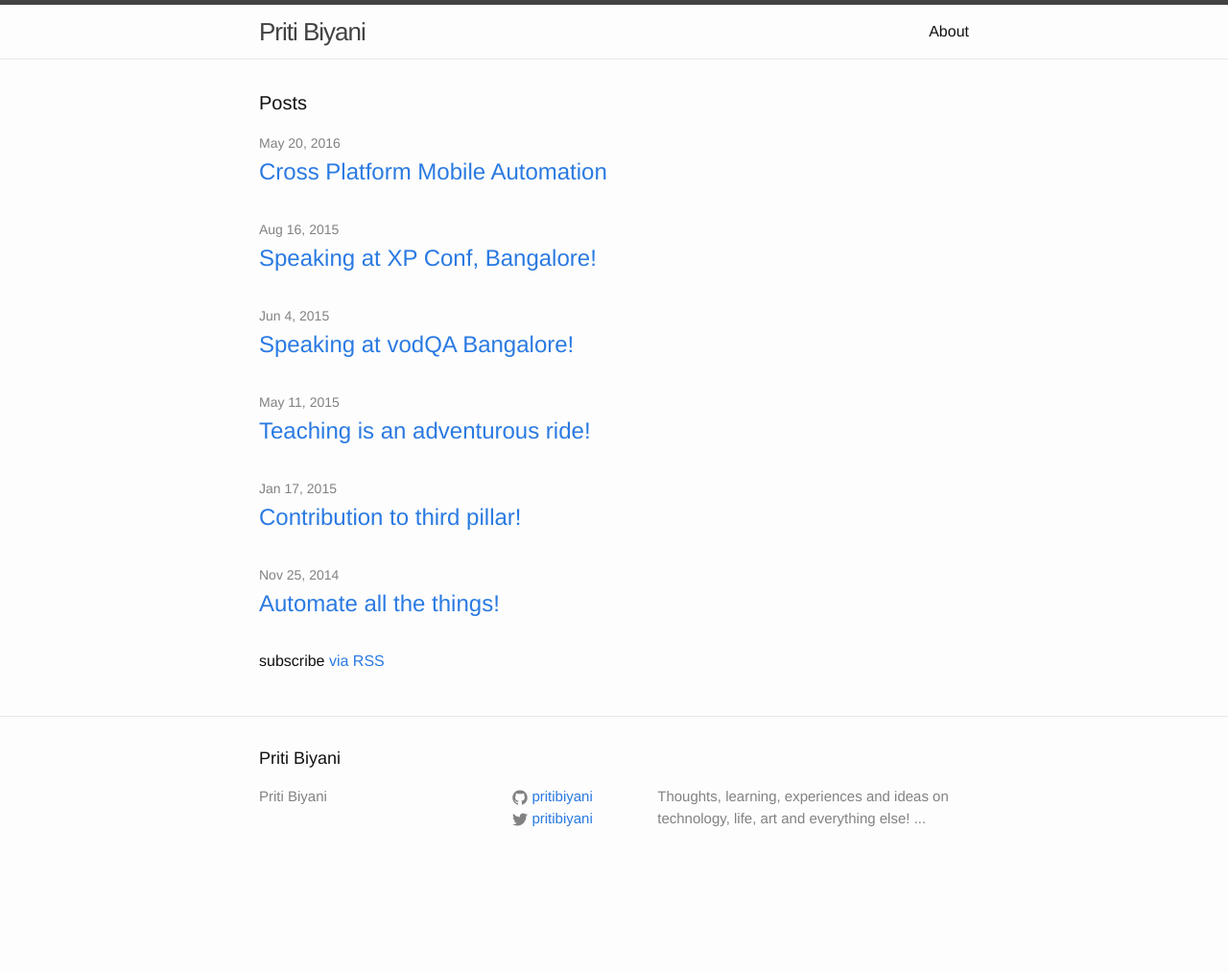
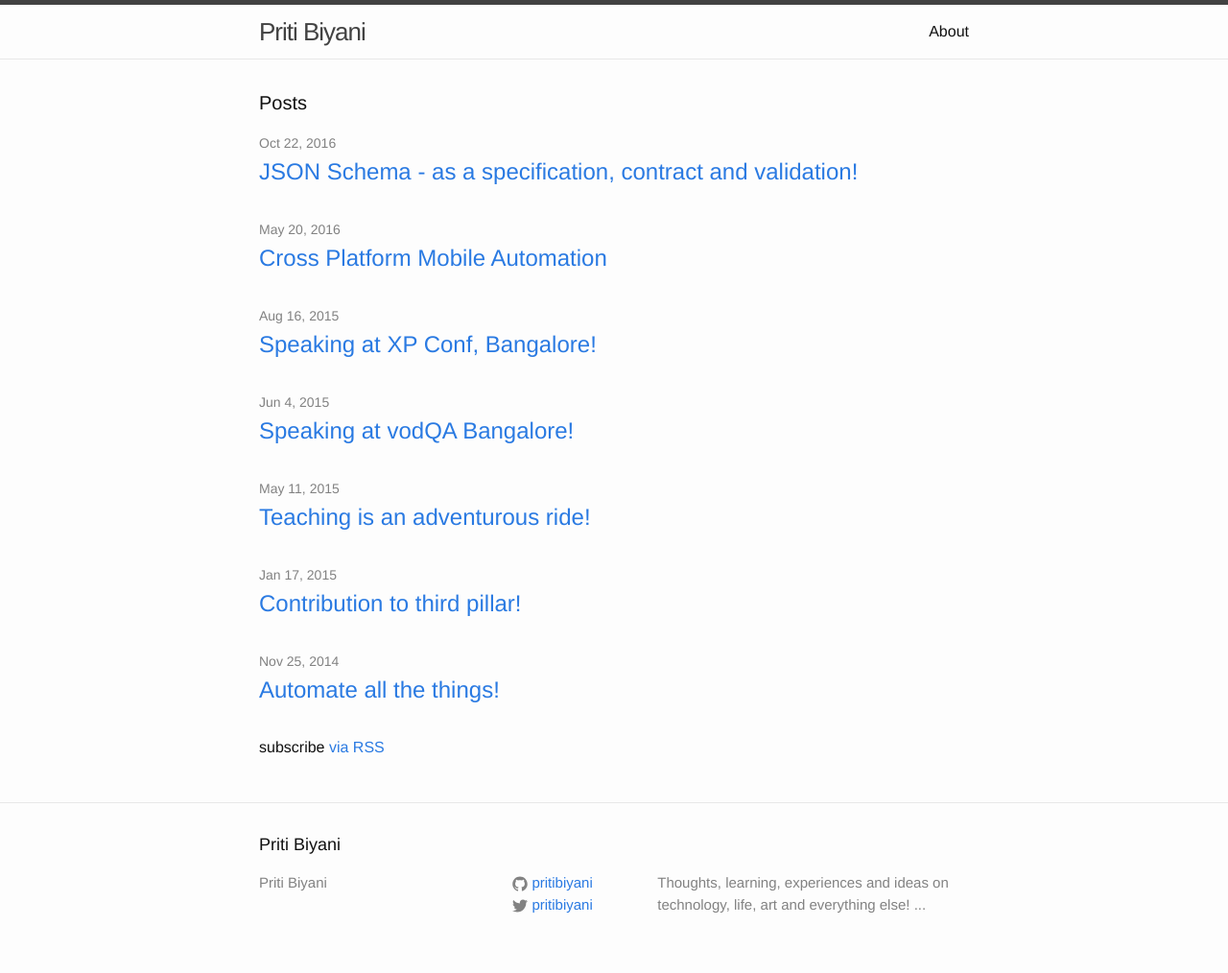
Before and after one commit to pritibiyani/pritibiyani.github.io, a Jekyll site: the page built from index.html, in a window 1280 px wide. Shown: the whole page at 96% size. Built offline with Jekyll 4.4.1, drawn with Linux system fonts in a browser that asks for light colours; before the commit the page ends 924 px from its top, so only the background shows below that.

Commit message:
Final edit and publishing post

```diff
--- a/_posts/2016-10-22-using-json-schema-as-specification-contract-and-validate-your-api-.markdown
+++ b/_posts/2016-10-22-using-json-schema-as-specification-contract-and-validate-your-api.markdown
@@ -173,7 +173,7 @@ It will be error prone if we have to do that manually. Well, there are again lib
 
    In an ideal world, this is how it should happen:
 
-  -  Consumer and provider agree on a contract
+  -  Consumer and provider agree on a contract.
   -  Provider should write schema test and these test should act as a one of the decision maker for API to be released.
   -  Consumer will only get API which passes these schema test.
 
```
Also changed, not shown: other parts of _posts/2016-10-22-using-json-schema-as-specification-contract-and-validate-your-api.markdown (+1 -1 lines).
